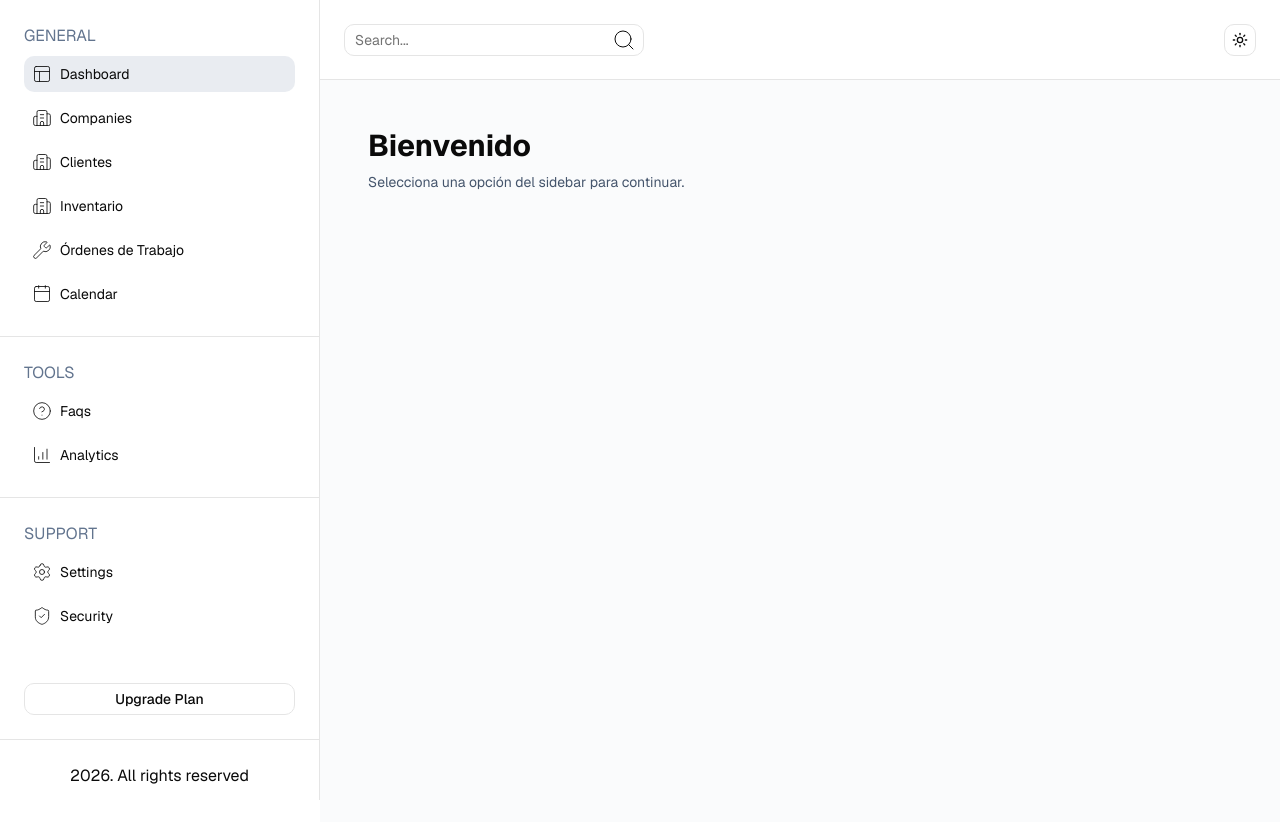
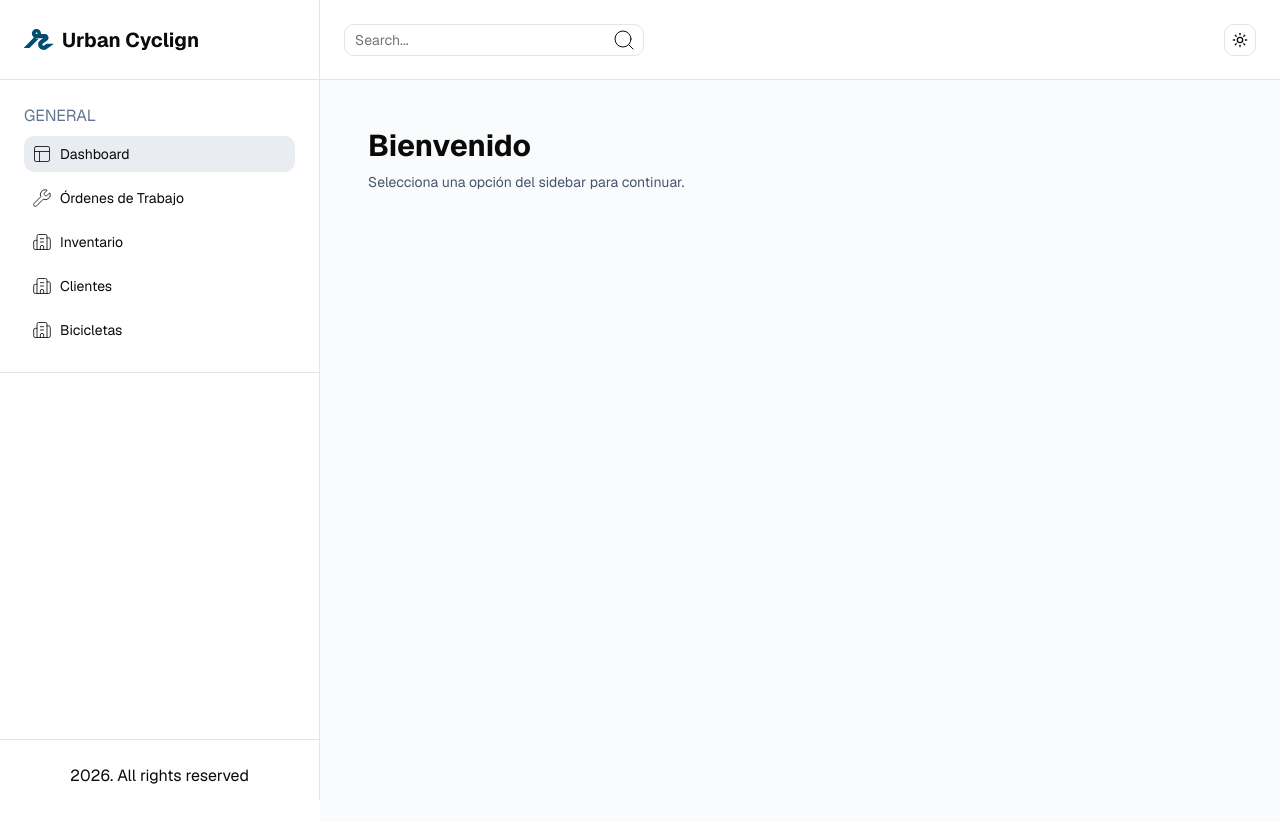
Before and after one commit to 1xMxtixs/UrbanCycling_Dashboard, a Next.js app: page / in a window 1280 px wide. Shown: the top 822 px of the page. Built offline with nearby package versions, Linux system fonts and the light colour scheme.

Commit message:
feat: Se agrego la funcionalidad de volver a la pagina principal apretando el logo y se agrego nuevas rutas al sidebar.

```diff
--- /dev/null
+++ b/components/Logo/Logo.tsx
@@ -0,0 +1,14 @@
+"use client"
+
+import Image from "next/image"
+import { useRouter } from "next/navigation"
+
+export function Logo() {
+  const router = useRouter()
+  return (
+    <div className="min-h-20 h-20 flex items-center px-6 border-b cursor-pointer gap-2" onClick={() => router.push("/")}>
+      <Image src="/logo.svg" alt="logo" width={30} height={30} priority/>
+      <h1 className="font-bold text-xl">Urban Cyclign</h1>
+    </div>
+  )
+}
--- /dev/null
+++ b/components/Logo/index.ts
@@ -0,0 +1 @@
+export * from './Logo'
--- a/components/Sidebar/Sidebar.tsx
+++ b/components/Sidebar/Sidebar.tsx
@@ -1,11 +1,11 @@
-//import { Logo } from "../Logo";
+import { Logo } from "../Logo";
 import { SidebarRoutes } from "../SidebarRoutes";
 
 export function Sidebar() {
   return (
     <div className="h-screen">
         <div className="h-full flex flex-col border-r">
-
+            <Logo />
             <SidebarRoutes />
         </div>
 
--- a/components/SidebarRoutes/SidebarRoutes.data.ts
+++ b/components/SidebarRoutes/SidebarRoutes.data.ts
@@ -17,9 +17,14 @@ export const dataGeneralSidebar = [
         href: "/"
     },
     {
+        icon: Wrench,
+        label: "Órdenes de Trabajo",
+        href: "/ordenes-trabajo"
+    },
+    {
         icon: Building2,
-        label: "Companies",
-        href: "/companies"
+        label: "Inventario",
+        href: "/inventory"
     },
     {
         icon: Building2,
@@ -28,43 +33,16 @@ export const dataGeneralSidebar = [
     },
     {
         icon: Building2,
-        label: "Inventario",
-        href: "/inventory"
+        label: "Bicicletas",
+        href: "/bicicletas"
     },
-    {
-        icon: Wrench,
-        label: "Órdenes de Trabajo",
-        href: "/ordenes-trabajo"
-    },
-    {
-        icon: Calendar,
-        label: "Calendar",
-        href: "/tasks"
-    },
+
 ]
 
 export const dataToolsSidebar = [
-    {
-        icon: CircleHelpIcon,
-        label: "Faqs",
-        href: "/faqs"
-    },
-    {
-        icon: BarChart4,
-        label: "Analytics",
-        href: "/anaytics"
-    }
+
 ]
 
 export const dataSupportSidebar = [
-    {
-        icon: Settings,
-        label: "Settings",
-        href: "/setting"
-    },
-    {
-        icon: ShieldCheck,
-        label: "Security",
-        href: "/security"
-    }
+
 ]
--- a/components/SidebarRoutes/SidebarRoutes.tsx
+++ b/components/SidebarRoutes/SidebarRoutes.tsx
@@ -20,33 +20,10 @@ export function SidebarRoutes() {
           ))}
         </div>
         <Separator />
-
-        <div className="p-2 md:p-6">
-          <p className="mb-2 text-slate-500">TOOLS</p>
-          {dataToolsSidebar.map((item) => (
-            <SidebarItem key={item.label} item={item} />
-          ))}
-        </div>
-
-        <Separator />
-
-        <div className="p-2 md:p-6">
-          <p className="mb-2 text-slate-500">SUPPORT</p>
-          {dataSupportSidebar.map((item) => (
-            <SidebarItem key={item.label} item={item} />
-          ))}
-        </div>
       </div>
 
       <div>
-        <div className="p-6 text-center">
-          <Button variant="outline" className="w-full">
-            Upgrade Plan
-          </Button>
-        </div>
-
         <Separator />
-
         <footer className="mt-3 p-3 text-center">
           2026. All rights reserved
         </footer>
```
Also changed, not shown: public/logo.svg (added).
